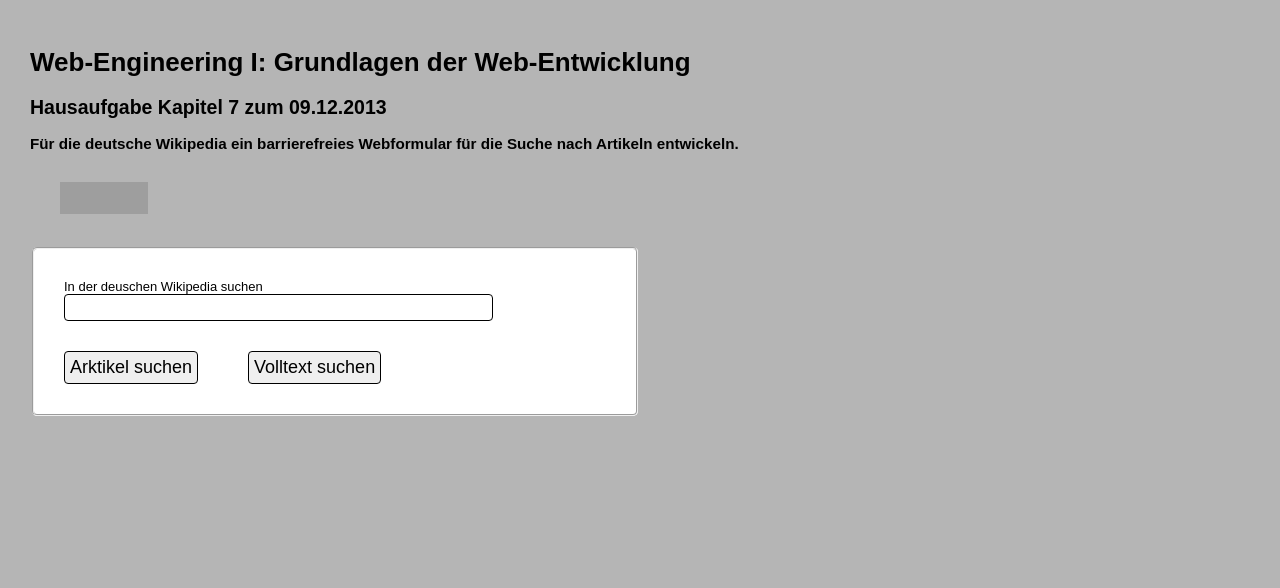
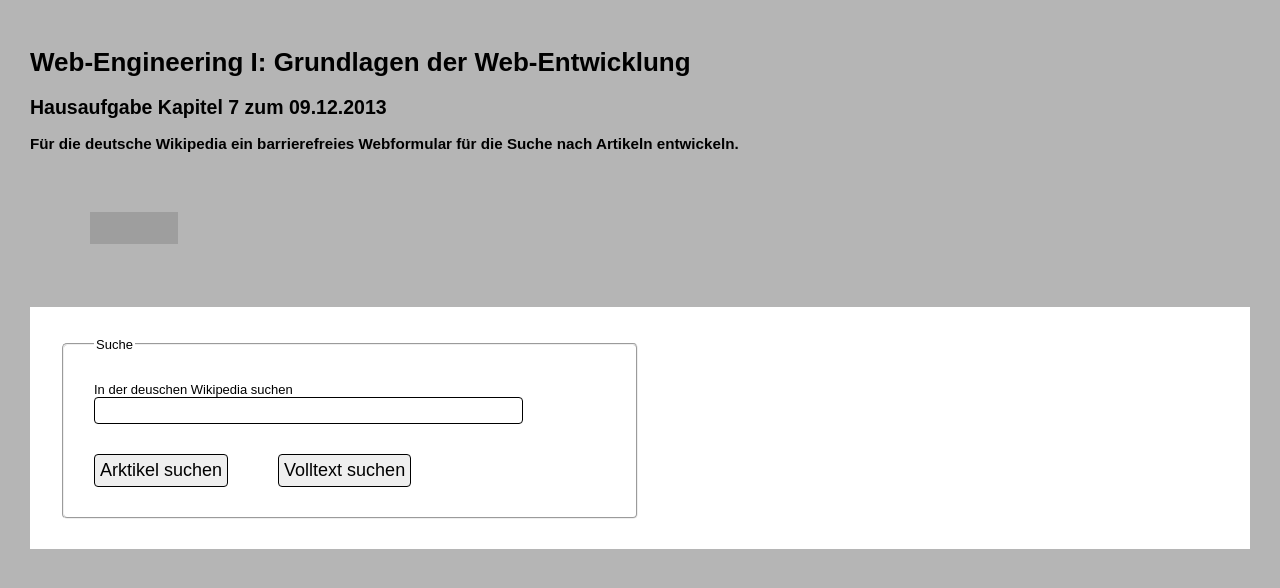
Before and after one commit to behoenig/Hausaufgabe_Kap7, a plain HTML site: page index.html in a window 1280 px wide. Drawn offline with Linux system fonts and the light colour scheme; grey boxes are pictures that could not be loaded.

Commit message:
Schritt 3

```diff
--- a/css/base.css
+++ b/css/base.css
@@ -9,7 +9,11 @@ h1, h2, h3 {
 	text-align: left;
 }
 p {
-	margin: 30px;
+	margin: 60px;
+}
+div {
+		padding: 30px;
+		background: white;
 }
 input {
 		border-radius: 4px;
--- a/index.html
+++ b/index.html
@@ -22,9 +22,9 @@
 
 </p>
 
-
+<div>
 <form action="http://de.wikipedia.org/wiki/Spezial:Suche">
-   <fieldset>
+   <fieldset><legend>Suche</legend>
 
       <label for="search">In der deuschen Wikipedia suchen</label>
       <input type="text" id="search"  name="search" size="50" value="" />
@@ -35,7 +35,7 @@
       <button type="submit" class="right" name="fulltext" value="Volltext">Volltext suchen </button>
    </fieldset>
 </form>
-
+</div>
 
 </body>
 </html>
```
